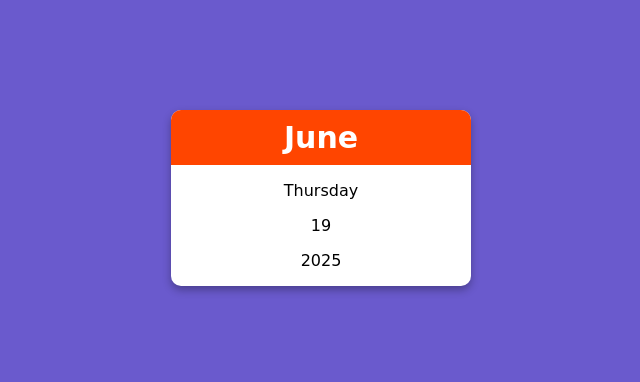
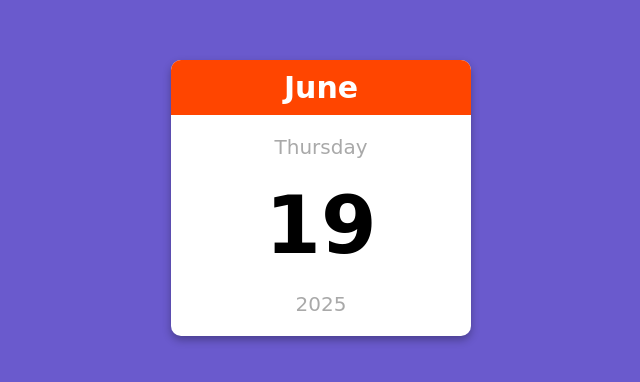
Before and after one commit to EmanTariq04/mini-calender, a plain HTML site: page index.html in a window 1280 px wide. Shown: the part 202-584 px from the top of the page, without its empty margins (319-959 px from the left). Drawn offline with Linux system fonts and the light colour scheme.

Commit message:
final commit

```diff
--- a/index.html
+++ b/index.html
@@ -8,10 +8,11 @@
   </head>
   <body>
     <div class="calender-container">
-    <p class="month-name" id="month-name">June</p>
+    <p class="month-name" id="month-name">Japril</p>
     <p class="day-name" id="day-name">Thursday</p>
     <p class="day-number" id="day-number">19</p>
-    <p class="year" id="year">2025</p>
+    <p class="year" id="year">2022</p>
     </div>
+    <script src="script.js"></script>
   </body>
 </html>
--- /dev/null
+++ b/script.js
@@ -0,0 +1,18 @@
+const monthNameEl = document.getElementById("month-name");
+const dayNameEl = document.getElementById("day-name");
+const dayNumEl = document.getElementById("day-number");
+const yearEl = document.getElementById("year");
+
+const date = new Date();
+const month = date.getMonth();
+monthNameEl.innerText = date.toLocaleString("en", {
+    month: "long"
+})
+
+dayNameEl.innerText = date.toLocaleString("en", {
+    weekday: "long"
+})
+
+dayNumEl.innerText = date.getDate();
+
+yearEl.innerText = date.getFullYear();
--- a/style.css
+++ b/style.css
@@ -26,3 +26,21 @@ body {
     font-size: 30px;
     font-weight: bold;
 }
+
+.day-name {
+    font-size: 20px;
+    color: darkgray;
+}
+
+.day-number {
+    font-size: 80px;
+    margin: 0;
+    font-weight: bold;
+}
+
+.year {
+    margin: 20px 0;
+    font-size: 20px;
+    color: darkgray;
+    font-weight: 500;
+}
```
